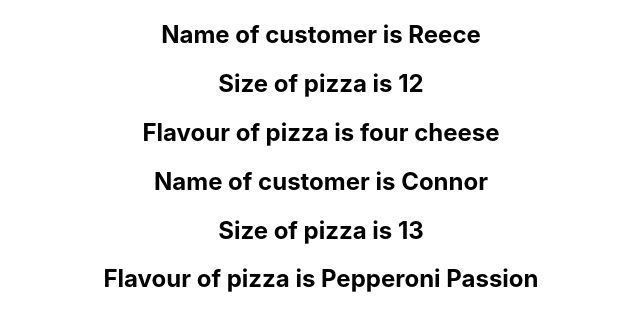
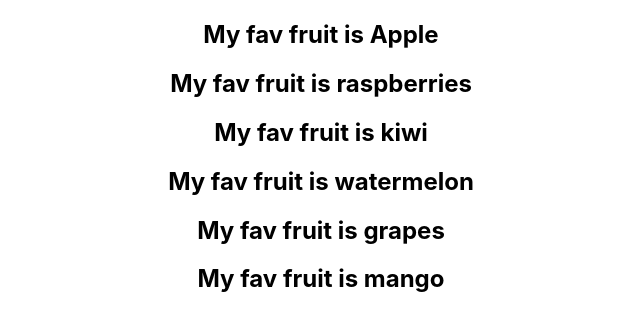
Before and after one commit to Reece-elder/BAE-21-MERN, a React (Create React App) app in the folder React/bae21-react/: page / in a window 1280 px wide. Shown: the top 330 px of the page, without its empty margins (319-959 px from the left). Built offline with nearby package versions, Linux system fonts and the light colour scheme.

Commit message:
rendering an array of data with props

```diff
--- a/React/bae21-react/src/App.js
+++ b/React/bae21-react/src/App.js
@@ -4,6 +4,7 @@ import Page from './components/003-Parent-child/Page';
 import Parent from './components/003-Parent-child/Parent';
 import Pizza from './components/004-props/Pizza';
 import PizzaOrder from './components/004-props/PizzaOrder';
+import ParentArray from './components/004-props/array/Parent';
 import './css/App.css';
 
 function App() {
@@ -14,7 +15,8 @@ function App() {
       <CompWithVars/> */}
       {/* <Parent/> */}
       {/* <Page/> */}
-      <PizzaOrder/>
+      {/* <PizzaOrder/> */}
+      <ParentArray/>
     </div>
   );
 }
--- a/React/bae21-react/src/components/004-props/Pizza.jsx
+++ b/React/bae21-react/src/components/004-props/Pizza.jsx
@@ -1,11 +1,12 @@
 
 // Destructuring what we pass in into name, size and flavour
-const Pizza = ({name, size, flavour}) => {
+const Pizza = ({name, size, flavour, image}) => {
     return (
         <div>
             <h2> Name of customer is {name} </h2>
             <h2> Size of pizza is {size} </h2>
             <h2> Flavour of pizza is {flavour} </h2>
+            <img src={image} alt="pizza"/>
         </div>
 
      );
--- a/React/bae21-react/src/components/004-props/PizzaOrder.jsx
+++ b/React/bae21-react/src/components/004-props/PizzaOrder.jsx
@@ -9,7 +9,7 @@ import Pizza from "./Pizza";
 const PizzaOrder = () => {
     return (
         <div>
-            <Pizza name="Reece" size="12" flavour="four cheese"/>
+            <Pizza name="Reece" size="12" flavour="four cheese" image="https://www.simplyrecipes.com/thmb/8caxM88NgxZjz-T2aeRW3xjhzBg=/2000x1125/smart/filters:no_upscale()/__opt__aboutcom__coeus__resources__content_migration__simply_recipes__uploads__2019__09__easy-pepperoni-pizza-lead-3-8f256746d649404baa36a44d271329bc.jpg"/>
             <Pizza name="Connor" size="13" flavour="Pepperoni Passion"/>
         </div>
         // How am I going to pass the data I want to my child component?
--- /dev/null
+++ b/React/bae21-react/src/components/004-props/array/Child.jsx
@@ -0,0 +1,27 @@
+
+import SubChild from "./SubChild";
+
+// Destructuring within the function
+// props is what is passed in without destructuring
+const Child = (props) => {
+
+    const fruitArray = props.array;
+    console.log(fruitArray);
+
+    return (
+        <div>
+        {/* Render a SubChild for every item in the array */}
+        {/* {fruitArray.map((fruit, i) => {
+            console.log(fruit);
+            <SubChild key={i} fruit={fruit}/>
+        })
+        } */}
+        <SubChild fruit="Apple"/>
+        {fruitArray.map((fruit, i) => <SubChild key={i} fruit={fruit}/> )}
+        </div>
+
+     );
+     // You shouldnt render an array without giving it an ID or key!!
+}
+
+export default Child;
--- /dev/null
+++ b/React/bae21-react/src/components/004-props/array/Parent.jsx
@@ -0,0 +1,19 @@
+// Parent pass props to Child
+// Child pass props to subchild
+// Child renders data
+import Child from "./Child";
+
+const Parent = () => {
+
+    // Exercise -
+    // Using your contact card code, create an array of objects (of animals)
+    // Make your manager render a contact card for each using some kind of loop
+
+    const arrayFruits = ["raspberries", "kiwi", "watermelon", "grapes", "mango"];
+
+    return (
+        <Child array={arrayFruits}/>
+     );
+}
+
+export default Parent;
--- /dev/null
+++ b/React/bae21-react/src/components/004-props/array/SubChild.jsx
@@ -0,0 +1,7 @@
+const SubChild = ({fruit}) => {
+    return (
+        <h2> My fav fruit is {fruit} </h2>
+     );
+}
+
+export default SubChild;
```
